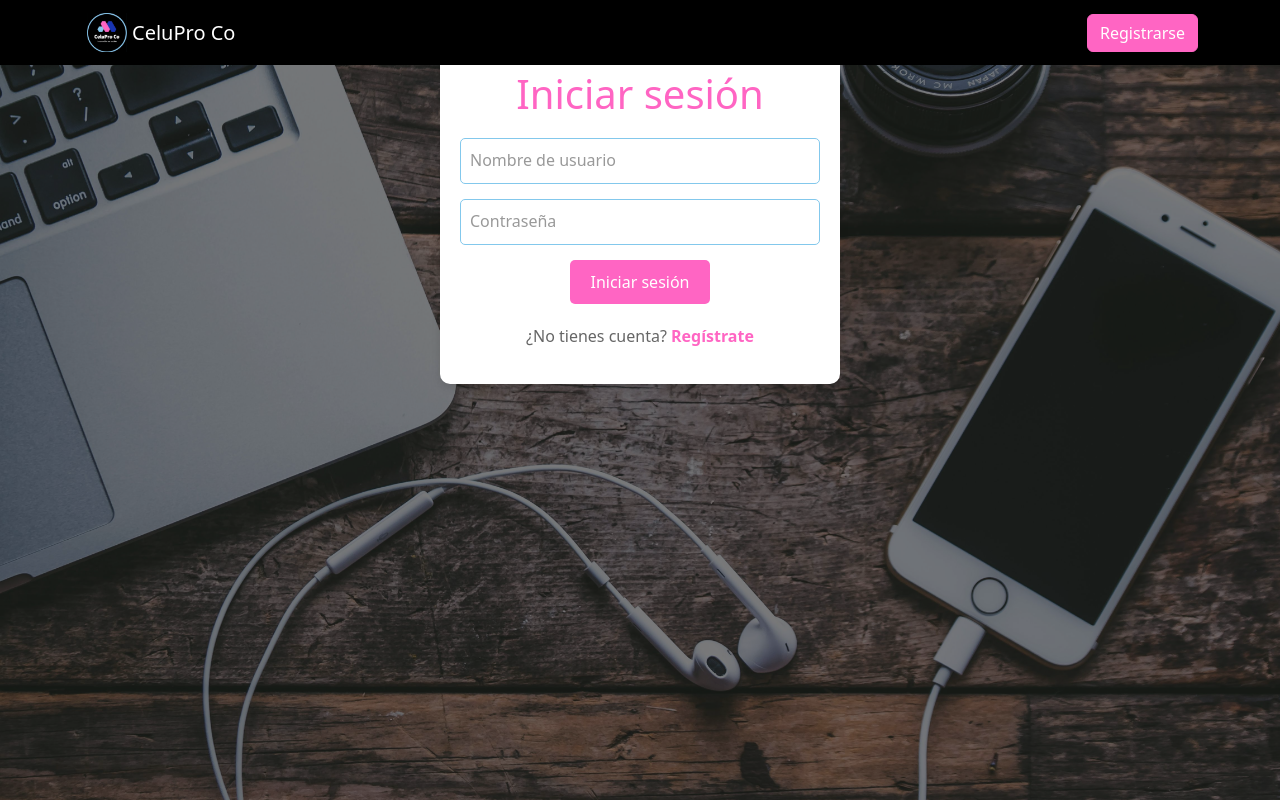
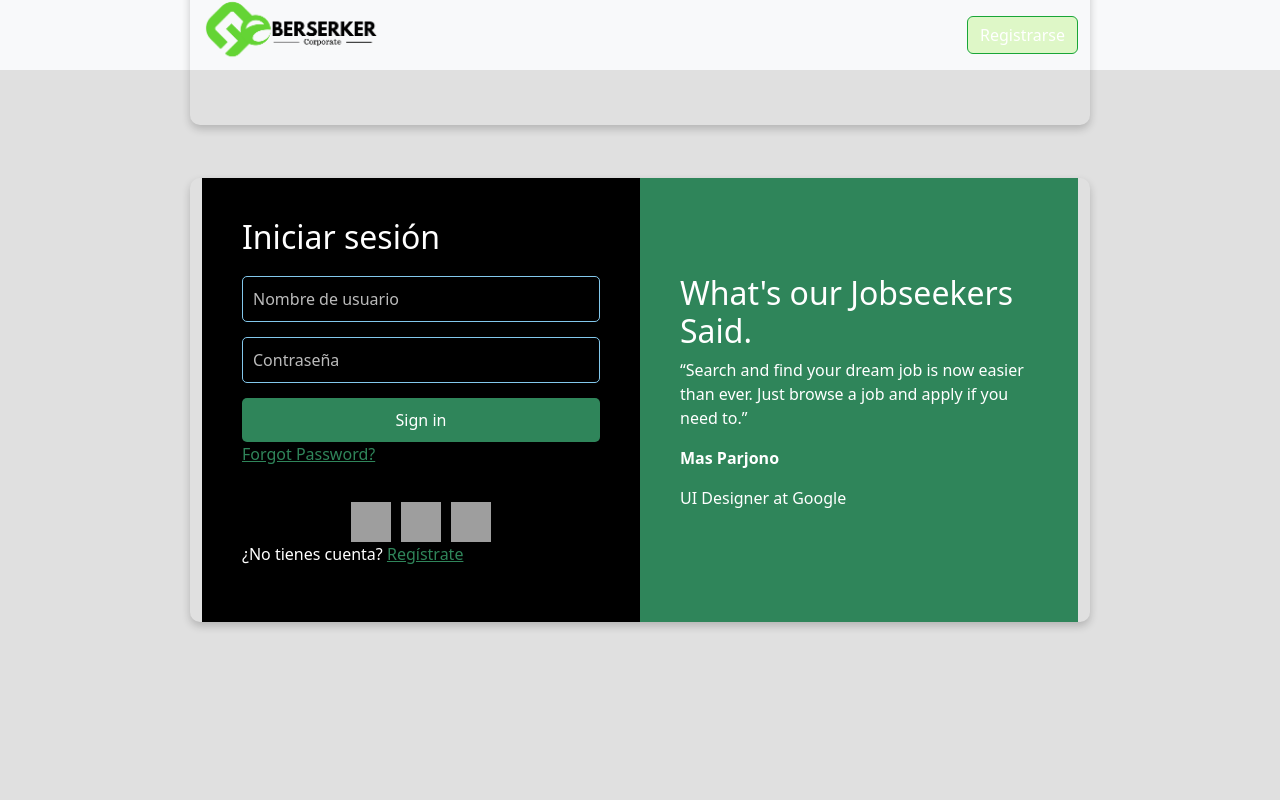
Before and after one commit to BLACKWATCHII/VisualPos, a Django app: page /signin/ in a window 1280 px wide. Run offline with Django 4.2, Linux system fonts and the light colour scheme; grey boxes are pictures that could not be loaded.

Commit message:
change of logo the company

```diff
--- a/user/templates/_navbar.html
+++ b/user/templates/_navbar.html
@@ -1,20 +1,29 @@
 {% load static %}
 <style>
   .btn-custom {
-    background-color: #FF65C3;
-    border-color: #FF65C3;
+    background-color: #def7c7;
+    border-color: #19a637;
     color: white;
   }
 
   .btn-custom:hover {
-    background-color: #e055b0;
-    border-color: #e055b0;
+    background-color: #19a637;
+    border-color: #19a637;
   }
+  .navbar {
+  height: 70px;
+  }
+
+.navbar img {
+  width: 180px;
+  height: auto;
+  max-height: 100%;
+}
+
 </style>
-<nav class="navbar navbar-expand-lg navbar-dark bg-black fixed-top">
+<nav class="navbar navbar-expand-lg navbar-light bg-light fixed-top">
   <div class="container">
-    <img src="{% static 'img/logo.png' %}" alt="Bootstrap" width="40px" style="margin:5px;">
-    <a class="navbar-brand" href="/">CeluPro Co</a>
+    <img src="{% static 'img/BersekerLogoPrime.png' %}" alt="Bootstrap" width="80px">
     <button
       class="navbar-toggler"
       type="button"
@@ -50,7 +59,6 @@
           <ul class="dropdown-menu" aria-labelledby="clientesDropdown">
             <li><a class="dropdown-item" href="{% url 'viewClient' %}">Ver Clientes</a></li>
             <li><a class="dropdown-item" href="{% url 'createCustomer' %}">Crear Cliente</a></li>
-            <!-- <li><a class="dropdown-item" href="">Actualizar Cliente</a></li> -->
           </ul>
         </li>
         <li class="nav-item">
--- a/user/templates/base.html
+++ b/user/templates/base.html
@@ -5,8 +5,8 @@
     <meta charset="UTF-8" />
     <meta http-equiv="X-UA-Compatible" content="IE=edge" />
     <meta name="viewport" content="width=device-width, initial-scale=1.0" />
-    <link rel="shortcut icon" type="image/png" href="{% static 'img/logo.png' %}"/>
-    <title>CeluPro</title>
+    <link rel="shortcut icon" type="image/png" sizes="192x192" href="{% static 'img/LogoPrimeTrans.png' %}"/>
+    <title>Berserker</title>
     <link rel="stylesheet" href="https://cdn.jsdelivr.net/npm/bootstrap@5.2.0/dist/css/bootstrap.min.css">
     <style>
       body{
--- a/user/templates/signin.html
+++ b/user/templates/signin.html
@@ -3,99 +3,100 @@
 {% block content %}
 <style>
   body {
-    background: linear-gradient(rgba(0, 0, 0, 0.5), rgba(0, 0, 0, 0.5)), url("{% static 'img/backgroundLogin.jpg' %}") no-repeat center center fixed;
-    background-size: cover;
+    display: flex;
+    justify-content: center;
+    align-items: center;
+    height: 100vh;
   }
-  .login-container {
-    max-width: 400px;
-    margin: 50px auto;
-    padding: 20px;
+  .container {
+    display: flex;
     border-radius: 10px;
-    box-shadow: 0 4px 8px rgba(0, 0, 0, 0.1);
-    background-color: #ffffff;
-    text-align: center;
-    margin-bottom: 20em !important;
+    overflow: hidden;
+    max-width: 900px;
+    width: 100%;
+    box-shadow: 0 4px 8px rgba(0, 0, 0, 0.2);
   }
-  .login-title {
-    color: #FF65C3;
+  .login-section {
+    flex: 1;
+    padding: 40px;
+    background: #000;
+    color: white;
+    display: flex;
+    flex-direction: column;
+    justify-content: center;
+  }
+  .login-section h2 {
     margin-bottom: 20px;
   }
-  .login-form p {
-    color: black;
-    font-weight: 500;
-  }
-  .floating-label-group {
-    position: relative;
-    margin-bottom: 15px;
-  }
-  .floating-label-group input {
+  .login-section input {
     width: 100%;
     padding: 10px;
+    margin-bottom: 15px;
     border: 1px solid #83C8EC;
     border-radius: 5px;
-    box-sizing: border-box;
+    background: transparent;
+    color: white;
   }
-  .floating-label-group label {
-    position: absolute;
-    pointer-events: none;
-    left: 10px;
-    top: 10px;
-    transition: 0.2s ease all;
-    color: #999;
+  .login-section input::placeholder {
+    color: #bbb;
   }
-  .floating-label-group input:focus ~ label,
-  .floating-label-group input:not(:placeholder-shown) ~ label {
-    top: -10px;
-    left: 10px;
-    font-size: 12px;
-    color: #FF65C3;
-    background: white;
-    padding: 0 5px;
-  }
-  .login-form button {
-    background-color: #FF65C3;
+  .login-section button {
+    background-color: #2f855a;
     border: none;
-    padding: 10px 20px;
+    padding: 10px;
     color: white;
     font-size: 16px;
     border-radius: 5px;
     cursor: pointer;
-    transition: background-color 0.3s ease;
+    width: 100%;
   }
-  .login-form button:hover {
-    background-color: #e055b0;
+  .login-section button:hover {
+    background-color: #2f855a;
   }
-  .register-prompt {
+  .social-login {
+    display: flex;
+    justify-content: center;
+    gap: 10px;
     margin-top: 20px;
-    color: #666;
   }
-  .register-prompt a {
-    color: #FF65C3;
-    text-decoration: none;
-    font-weight: bold;
+  .social-login img {
+    width: 40px;
+    height: 40px;
+    cursor: pointer;
   }
-  .register-prompt a:hover {
-    text-decoration: underline;
+  .info-section {
+    flex: 1;
+    padding: 40px;
+    background: #2f855a;
+    color: white;
+    display: flex;
+    flex-direction: column;
+    justify-content: center;
   }
 </style>
 
-<div class="login-container">
-  <h1 class="login-title">Iniciar sesión</h1>
-  <p>{{ error }}</p>
-  <form action="/signin/" method="POST" class="login-form">
-    {% csrf_token %}
-    <div class="floating-label-group">
-      <input type="text" name="username" id="username" placeholder=" " required>
-      <label for="username">Nombre de usuario</label>
+<div class="container">
+  <div class="login-section">
+    <h2>Iniciar sesión</h2>
+    <form action="/signin/" method="POST">
+      {% csrf_token %}
+      <input type="text" name="username" placeholder="Nombre de usuario" required>
+      <input type="password" name="password" placeholder="Contraseña" required>
+      <button type="submit">Sign in</button>
+    </form>
+    <p><a href="#" style="color: #2f855a">Forgot Password?</a></p>
+    <div class="social-login">
+      <img src="{% static 'img/google-icon.png' %}" alt="Google">
+      <img src="{% static 'img/github-icon.png' %}" alt="GitHub">
+      <img src="{% static 'img/facebook-icon.png' %}" alt="Facebook">
     </div>
-    <div class="floating-label-group">
-      <input type="password" name="password" id="password" placeholder=" " required>
-      <label for="password">Contraseña</label>
-    </div>
-    <button type="submit">Iniciar sesión</button>
-  </form>
-  <div class="register-prompt">
-    <p>¿No tienes cuenta? <a href="/signup/">Regístrate</a></p>
+    <p>¿No tienes cuenta? <a href="/signup/" style="color: #2f855a;">Regístrate</a></p>
+  </div>
+  <div class="info-section">
+    <h2>What's our Jobseekers Said.</h2>
+    <p>“Search and find your dream job is now easier than ever. Just browse a job and apply if you need to.”</p>
+    <p><strong>Mas Parjono</strong></p>
+    <p>UI Designer at Google</p>
   </div>
 </div>
 {% endblock %}
```
Also changed, not shown: user/templates/home.html (+5 -5 lines), user/templates/signup.html (+5 -5 lines), user/static/img/BersekerLogoPrime.png (added), user/static/img/LogoPrime.png (added), user/static/img/LogoPrimeTrans.png (added).
